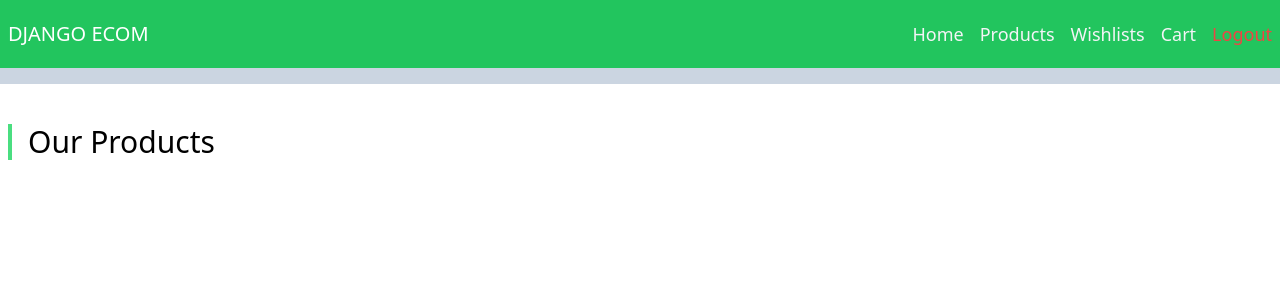
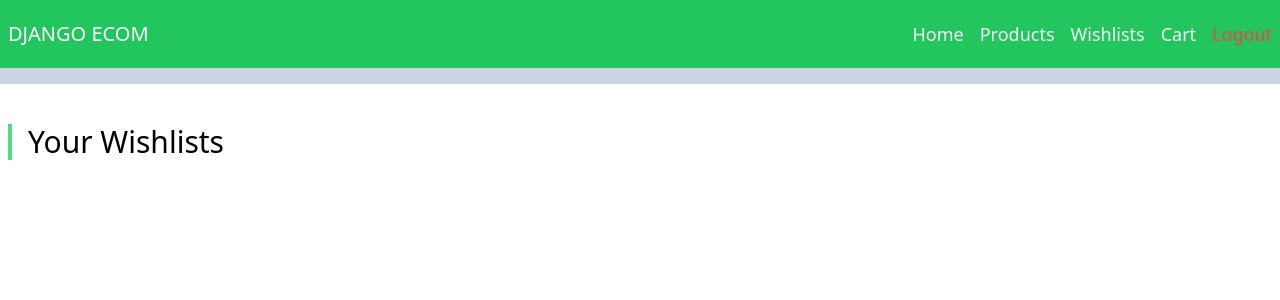
Before and after one commit to todhritesh/django_ecom, a Django app: page /wishlists in a window 1280 px wide. Shown: the top 300 px of the page. Run offline with Django 4.2, Linux system fonts and the light colour scheme; the visitor is signed in with stand-in values (Sample User, id 1); data that the repository does not hold is empty; style sheets or scripts are compiled from the project's sources; some libraries are stand-ins or nearby versions.

Commit message:
added wishlist page 1

```diff
--- a/templates/pages/wishlist.html
+++ b/templates/pages/wishlist.html
@@ -4,7 +4,7 @@
 {% endblock %}
 {% block main %}
   <div class="w-full my-10 flex flex-col gap-2" id="our_products">
-    <div class="border-l-4 border-green-400 pl-4 text-3xl">Our Products</div>
+    <div class="border-l-4 border-green-400 pl-4 text-3xl">Your Wishlists</div>
 
     <div class="w-full grid lg:grid-cols-6 md:grid-cols-4 sm:grid-cols-2 gap-4 my-4">
       {% for p in wishlists %}
```
